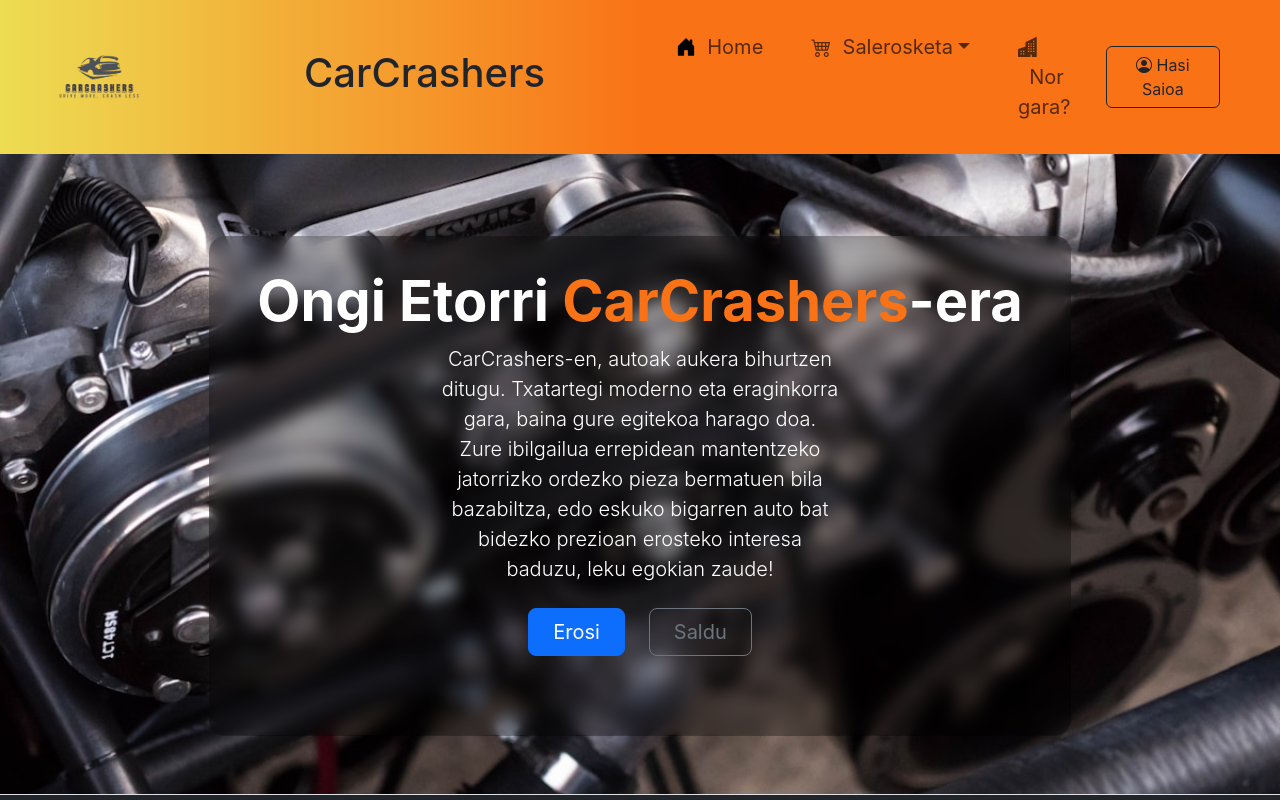
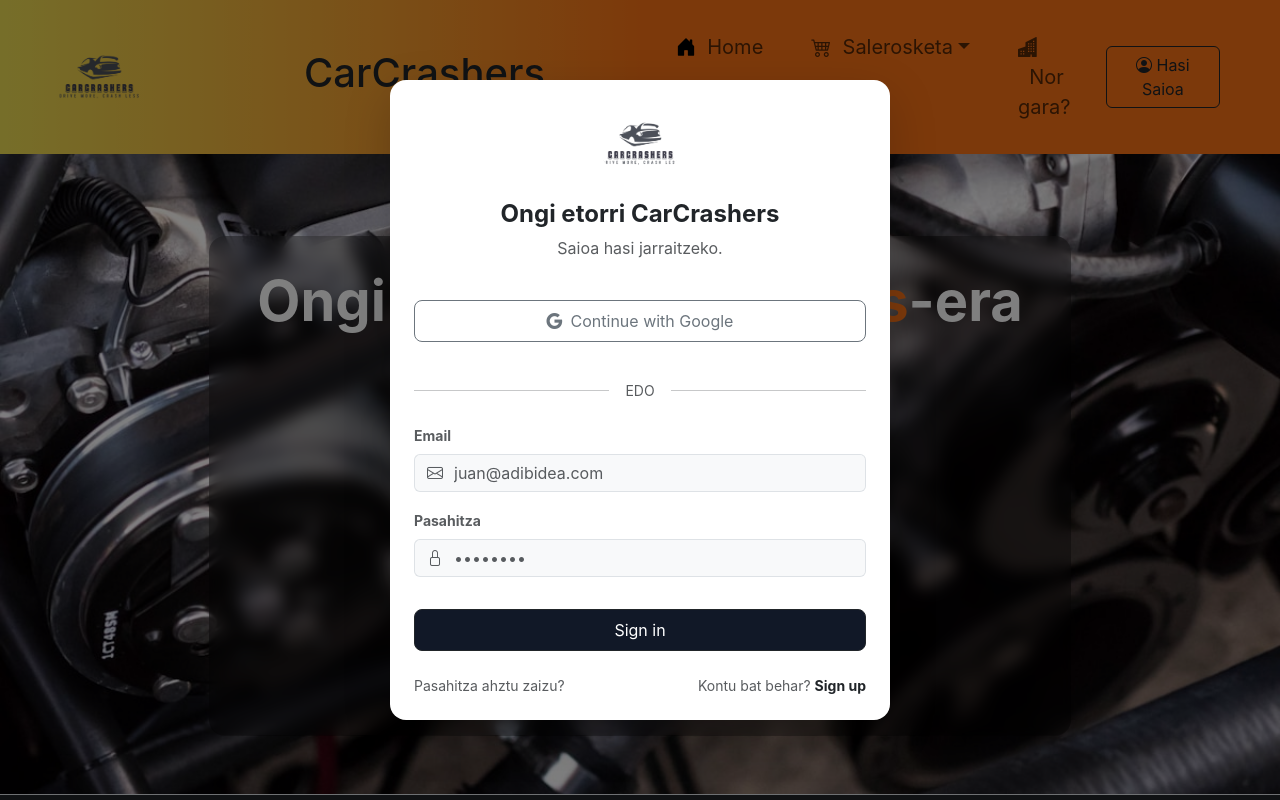
Before and after one commit to CarCrashers/Erronka, a React (Create React App) app in the folder car_crashers_ui/: page / in a window 1280 px wide. Both pictures are taken after a click on the button "Hasi Saioa". Shown: the top 800 px of the page. Built offline with nearby package versions, Linux system fonts and the light colour scheme.

Commit message:
footerra konfiguratu, koloreak ladatu eta linkak konfuguratu. saioa hasteko konfiguratu modal bezala izan dadin, eta logo txuria gehitu

```diff
--- a/car_crashers_ui/src/components/ui/footer/footer.css
+++ b/car_crashers_ui/src/components/ui/footer/footer.css
@@ -2,6 +2,6 @@
     background-color: rgb(17, 24, 39);
 }
 
-.hover-white:hover {
-    color: #fff !important;
+.hover-grey:hover {
+    color: #adb5bd !important;
 }
--- a/car_crashers_ui/src/components/ui/footer/footer.js
+++ b/car_crashers_ui/src/components/ui/footer/footer.js
@@ -1,4 +1,4 @@
-import Logo from "../../../assets/images/logo.jpg";
+import Logo from "../../../assets/images/logo_b.png";
 import { Link } from "react-router-dom";
 import "./footer.css";
 
@@ -12,23 +12,11 @@
             <Link to="/" className="text-decoration-none mb-3 d-block">
                 <img className="h-50" src={Logo} alt="Logo"/>
             </Link>
-            <p className="text-secondary">
+            <p className="text-white">
               Zure auto desguazatzaile fidagarria. Kalitatezko ibilgailuak eta ordezko piezak saltzen ditugu.
             </p>
 
-            <div className="d-flex mb-3">
-                <a className="text-white me-3 fs-5" href="https://instagram.com" target="_blank" rel="noreferrer" aria-label="Instagram">
-                    <i className="bi bi-instagram"></i>
-                </a>
-                <a className="text-white me-3 fs-5" href="https://x.com" target="_blank" rel="noreferrer" aria-label="X (Twitter)">
-                    <i className="bi bi-twitter-x"></i>
-                </a>
-                <a className="text-white fs-5" href="https://github.com" target="_blank" rel="noreferrer" aria-label="Github">
-                    <i className="bi bi-github"></i>
-                </a>
-            </div>
-
-            <p className="text-muted small mb-0">
+            <p className="text-secondary small mb-0">
               © 2025 CarCrashers. Todos los derechos reservados.
             </p>
           </div>
@@ -36,20 +24,32 @@
           <div className="col-md-4 mb-4 mb-md-0">
             <h5 className="text-uppercase mb-3 fw-bold">Enlaces Rápidos</h5>
             <ul className="list-unstyled">
-              <li className="mb-2"><Link to="/" className="text-secondary text-decoration-none hover-white">Home</Link></li>
-              <li className="mb-2"><Link to="/Erosi" className="text-secondary text-decoration-none hover-white">Erosi</Link></li>
-              <li className="mb-2"><Link to="/Saldu" className="text-secondary text-decoration-none hover-white">Saldu</Link></li>
-              <li className="mb-2"><Link to="/Desguazatu" className="text-secondary text-decoration-none hover-white">Desguazatu</Link></li>
+              <li className="mb-2"><Link to="/" className="text-white text-decoration-none hover-grey">Home</Link></li>
+              <li className="mb-2"><Link to="/Erosi" className="text-white text-decoration-none hover-grey">Erosi</Link></li>
+              <li className="mb-2"><Link to="/Saldu" className="text-white text-decoration-none hover-grey">Saldu</Link></li>
+              <li className="mb-2"><Link to="/Desguazatu" className="text-white text-decoration-none hover-grey">Desguazatu</Link></li>
             </ul>
           </div>
 
           <div className="col-md-4">
             <h5 className="text-uppercase mb-3 fw-bold">Contacto</h5>
-            <ul className="list-unstyled text-secondary">
+            <ul className="list-unstyled text-white">
               <li className="mb-2">Tel: +34 900 123 456</li>
               <li className="mb-2">Email: info@carcrashers.com</li>
               <li className="mb-2">Horario: L-V 9:00-19:00</li>
             </ul>
+
+            <div className="d-flex mb-3">
+                <a className="text-white me-3 fs-5 hover-grey" href="https://instagram.com" target="_blank" rel="noreferrer" aria-label="Instagram">
+                    <i className="bi bi-instagram"></i>
+                </a>
+                <a className="text-white me-3 fs-5 hover-grey" href="https://x.com" target="_blank" rel="noreferrer" aria-label="X (Twitter)">
+                    <i className="bi bi-twitter-x"></i>
+                </a>
+                <a className="text-white fs-5 hover-grey" href="https://github.com" target="_blank" rel="noreferrer" aria-label="Github">
+                    <i className="bi bi-github"></i>
+                </a>
+            </div>
           </div>
 
         </div>
--- a/car_crashers_ui/src/components/ui/navBar.js
+++ b/car_crashers_ui/src/components/ui/navBar.js
@@ -1,8 +1,10 @@
 import { Link } from 'react-router-dom';
 import '../layout/layout.css';
+import Saioa from './saioa/saioa.js';
 
 function navBar() {
   return (
+    <>
     <nav className="navbar navbar-expand-lg rounded-5 h-25 w-50">
         <div className="container d-flex flex-row justify-content-evenly align-items-center w-100 h-100">
             <button className="navbar-toggler" type="button" data-bs-toggle="collapse" data-bs-target="#navbarNavAltMarkup" aria-controls="navbarNavAltMarkup" aria-expanded="false" aria-label="Toggle navigation">
@@ -33,9 +35,14 @@
                 </a>
             </div>
             </div>
-            <button className="btn btn-outline-dark bg-orange" type="submit"><i className="bi bi-person-circle"></i> Hasi Saioa</button>
+            <button className="btn btn-outline-dark bg-orange" type="button" data-bs-toggle="modal" data-bs-target="#saioa">
+                <i className="bi bi-person-circle"></i> Hasi Saioa
+            </button>
+            {/*<button className="btn btn-outline-dark bg-orange" type="submit"><i className="bi bi-person-circle"></i> Hasi Saioa</button>*/}
         </div>
     </nav>
+    <Saioa />
+    </>
   );
 }
 
--- /dev/null
+++ b/car_crashers_ui/src/components/ui/saioa/saioa.css
@@ -0,0 +1,19 @@
+.input-group-text {
+    background-color: #f8f9fa !important;
+    border-color: #dee2e6;
+}
+
+.input-group .form-control {
+    background-color: #f8f9fa !important;
+    border-color: #dee2e6;
+}
+
+.input-group:focus-within .input-group-text,
+.input-group:focus-within .form-control {
+    border-color: #86b7fe;
+    box-shadow: none;
+}
+
+.input-group .form-control:focus {
+    box-shadow: none;
+}
--- /dev/null
+++ b/car_crashers_ui/src/components/ui/saioa/saioa.js
@@ -0,0 +1,57 @@
+import React from 'react';
+import Logo from '../../../assets/images/logo.jpg';
+import './saioa.css';
+
+const Saioa = () => {
+  return (
+    <div className="modal fade" id="saioa" tabIndex="-1" aria-labelledby="loginModalLabel" aria-hidden="true">
+      <div className="modal-dialog modal-dialog-centered">
+        <div className="modal-content p-4 rounded-4 shadow-lg border-0">
+
+          <div className="text-center mb-4">
+            <img src={Logo} alt="CarCrashers Logo" className="mb-3 rounded-circle" style={{ width: '80px', height: '80px', objectFit: 'cover' }} />
+            <h4 className="fw-bold text-dark">Ongi etorri CarCrashers</h4>
+            <p className="text-muted">Saioa hasi jarraitzeko.</p>
+          </div>
+
+          <button className="btn btn-outline-secondary w-100 py-2 mb-3 d-flex align-items-center justify-content-center gap-2 rounded-3">
+            <i className="bi bi-google"></i> Continue with Google
+          </button>
+
+          <div className="d-flex align-items-center my-3">
+            <hr className="flex-grow-1" />
+            <span className="px-3 text-muted small">EDO</span>
+            <hr className="flex-grow-1" />
+          </div>
+
+          <form>
+            <div className="mb-3">
+              <label className="form-label text-muted small fw-bold">Email</label>
+              <div className="input-group">
+                <span className="input-group-text bg-light border-end-0 text-muted"><i className="bi bi-envelope"></i></span>
+                <input type="email" className="form-control bg-light border-start-0 ps-0" placeholder="juan@adibidea.com" />
+              </div>
+            </div>
+
+            <div className="mb-3">
+              <label className="form-label text-muted small fw-bold">Pasahitza</label>
+              <div className="input-group">
+                <span className="input-group-text bg-light border-end-0 text-muted"><i className="bi bi-lock"></i></span>
+                <input type="password" className="form-control bg-light border-start-0 ps-0" placeholder="••••••••" />
+              </div>
+            </div>
+
+            <button type="submit" className="btn btn-dark w-100 py-2 mt-3 rounded-3" style={{ backgroundColor: '#111827' }}>Sign in</button>
+          </form>
+
+          <div className="d-flex justify-content-between mt-4 text-sm">
+            <a href="#" className="text-decoration-none text-muted small">Pasahitza ahztu zaizu?</a>
+            <p className="text-muted small mb-0">Kontu bat behar? <a href="#" className="text-dark fw-bold text-decoration-none">Sign up</a></p>
+          </div>
+        </div>
+      </div>
+    </div>
+  );
+};
+
+export default Saioa;
```
Also changed, not shown: car_crashers_ui/src/assets/images/logo_b.png (added).
